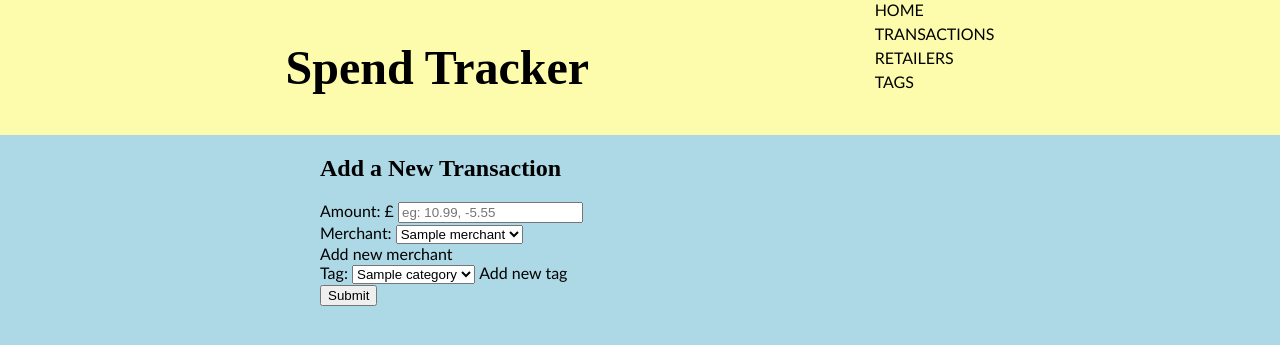
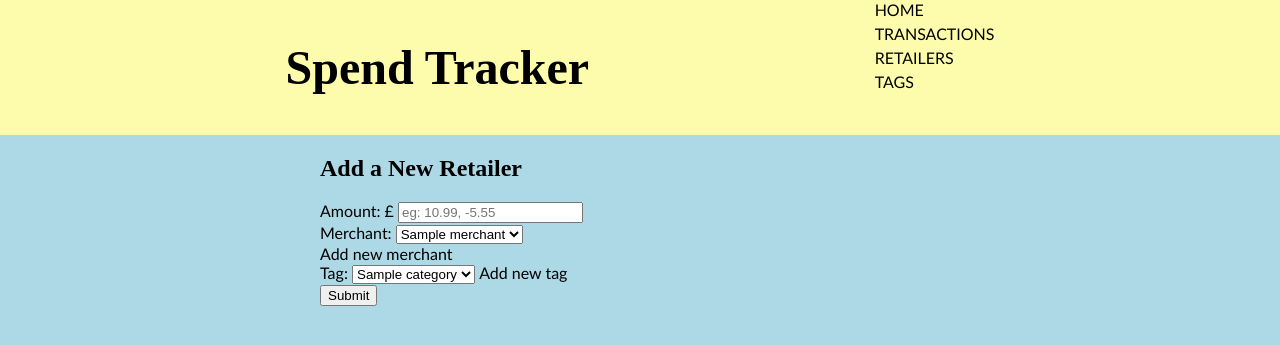
Before and after one commit to lushpurr/project1_spend_tracker, a Flask app: page /transactions/new in a window 1280 px wide. Shown: the top 345 px of the page. Run offline with Flask 2, Linux system fonts and the light colour scheme; a database or web service that is not in the repository returns one stand-in record (values such as "Sample title"); some libraries are stand-ins or nearby versions.

```diff
--- a/templates/transactions/new.html
+++ b/templates/transactions/new.html
@@ -2,7 +2,7 @@
 
 
 {% block content %}
-<h2>Add a New Transaction</h2>
+<h2>Add a New Retailer</h2>
 
 <form action="/transactions" method="POST">
 
```
